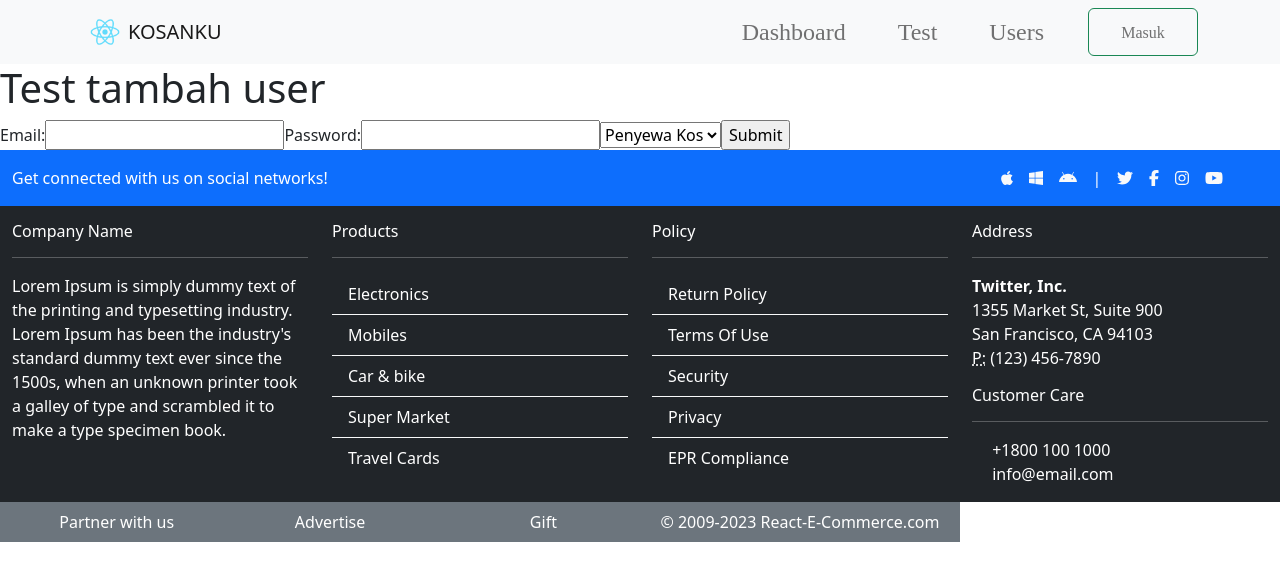
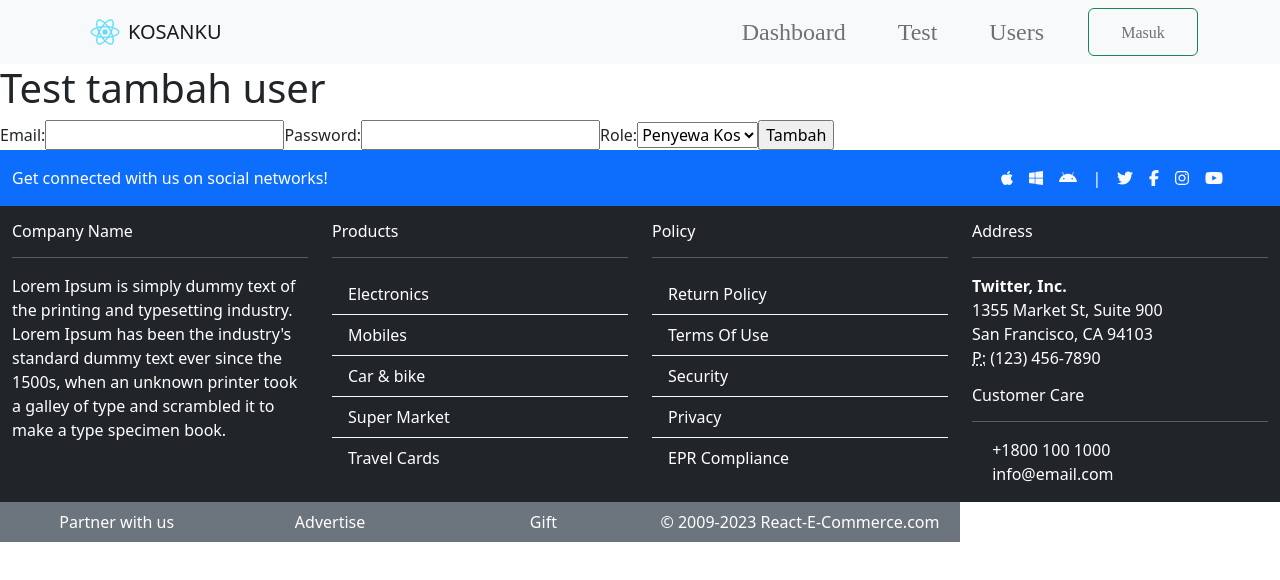
Before and after one commit to synrgy-final-project-team-a/frontend-fsw, a React (Create React App) app: page /admin/users/tambah in a window 1280 px wide. Shown: the top 580 px of the page. Built offline with nearby package versions, Linux system fonts and the light colour scheme; some icons are missing.

Commit message:
edit tambah user page

```diff
--- a/src/pages/admin/users/tambahUser.jsx
+++ b/src/pages/admin/users/tambahUser.jsx
@@ -31,17 +31,21 @@ const TambahUser = () => {
                 <form onSubmit={handleSubmit}>
                     <label>
                         Email:
-                        <input type="email" name="email" value={email} onChange={handleChangeEmail}/>
+                        <input type="email" name="email" value={email} onChange={handleChangeEmail} required/>
                     </label>
                     <label>
                         Password:
-                        <input type="password" name="password" value={password} onChange={handleChangePasword}/>
+                        <input type="password" name="password" value={password} onChange={handleChangePasword} required/>
                     </label>
-                    <select value={role} onChange={handleChangeRole}>
-                        <option value="1">Penyewa Kos</option>
-                        <option value="2">Pencari</option>
-                    </select>
-                    <input type="submit" value="Submit" />
+                    <label>
+                        Role:
+                        <select value={role} onChange={handleChangeRole} required>
+                            <option value="1">Penyewa Kos</option>
+                            <option value="2">Pencari</option>
+                        </select>
+                    </label>
+
+                    <input type="submit" value="Tambah" />
                 </form>
 
 
```
